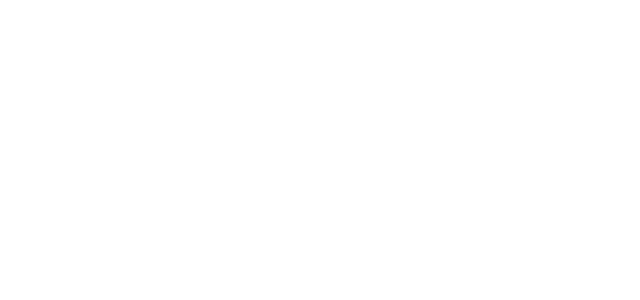
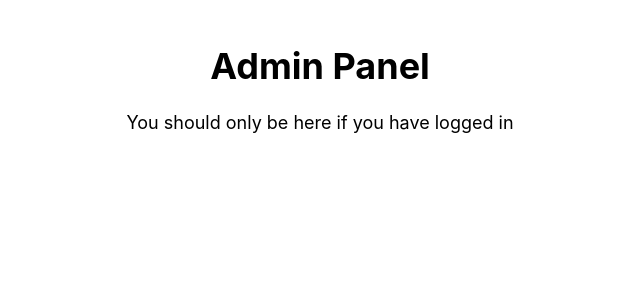
Before and after one commit to chasethesky79/react-router-project, a React (Create React App) app: page /admin in a window 1280 px wide. Shown: the top 300 px of the page, without its empty margins (320-960 px from the left). Built offline with nearby package versions, Linux system fonts and the light colour scheme.

Commit message:
landing-page
Added initial code changes for Routes implementation

```diff
--- /dev/null
+++ b/src/components/AdminPage.tsx
@@ -0,0 +1,10 @@
+import { PageContainer } from "../styled-components/styled-components"
+
+export const AdminPage: React.FC<{}> = () => {
+    return (
+        <PageContainer>
+            <h1>Admin Panel</h1>
+            <p>You should only be here if you have logged in</p>
+        </PageContainer>
+    )
+}
--- /dev/null
+++ b/src/components/ProductsComponentWrapper.tsx
@@ -0,0 +1,10 @@
+import React from "react";
+import ProductsPage from './ProductsPage';
+
+export default function ProductsComponentWrapper() {
+  return (
+    <div>
+      <ProductsPage dataSource="../../assets/data.json" />
+    </div>
+  );
+}
--- a/src/components/ProductsComponent.tsx
+++ b/src/components/ProductsPage.tsx
@@ -2,7 +2,7 @@ import { IProductsComponentProps } from "../models/product-model";
 import { PageContainer, ProductListWrapper, ProductListItemWrapper, Alert } from '../styled-components/styled-components';
 import { withDataFetching } from './withDataFetching';
 
-const ProductsComponent: React.FC<IProductsComponentProps> = ({ data, loading, error}: IProductsComponentProps) => {
+const ProductsComponent: React.FC<IProductsComponentProps> = ({ data, loading, error }: IProductsComponentProps) => {
    return (
        <>
           {( loading || error ) && <Alert>{loading ? 'Loading...' : error}</Alert>}
--- /dev/null
+++ b/src/components/Routes.tsx
@@ -0,0 +1,17 @@
+import * as React from 'react';
+import { BrowserRouter as Router, Route } from 'react-router-dom';
+import { AdminPage } from './AdminPage';
+import ProductsComponentWrapper from './ProductsComponentWrapper';
+
+const Routes: React.FC<{}> = () => {
+    return (
+        <Router>
+            <div>
+                <Route path='/products' component={ProductsComponentWrapper}/>
+                <Route path='/admin' component={AdminPage}/>
+            </div>
+        </Router>
+    )
+}
+
+export default Routes;
--- a/src/index.tsx
+++ b/src/index.tsx
@@ -2,10 +2,11 @@ import React from 'react';
 import ReactDOM from 'react-dom';
 import './index.css';
 import reportWebVitals from './reportWebVitals';
+import Routes from '../src/components/Routes';
 
 ReactDOM.render(
   <React.StrictMode>
-    <div/>
+    <Routes/>
   </React.StrictMode>,
   document.getElementById('root')
 );
```
